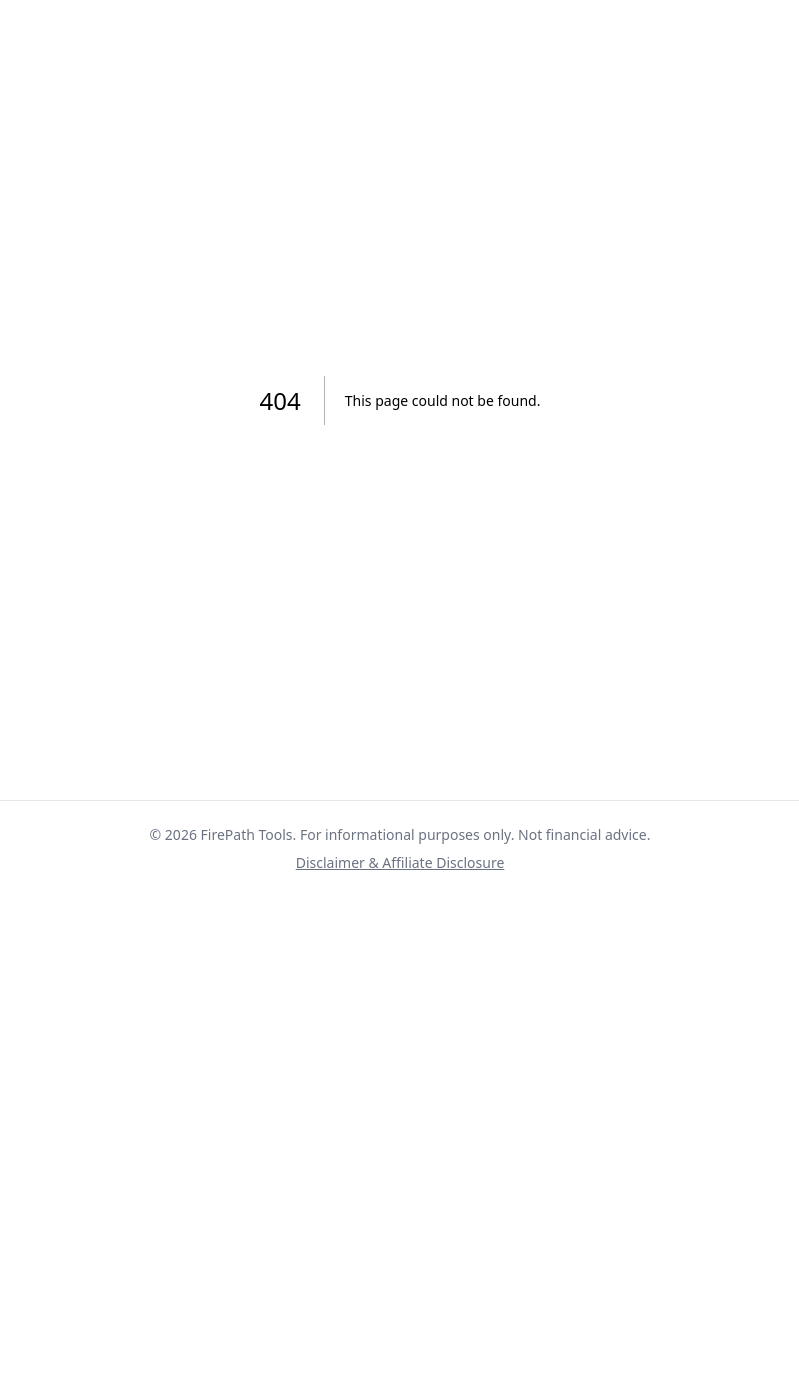
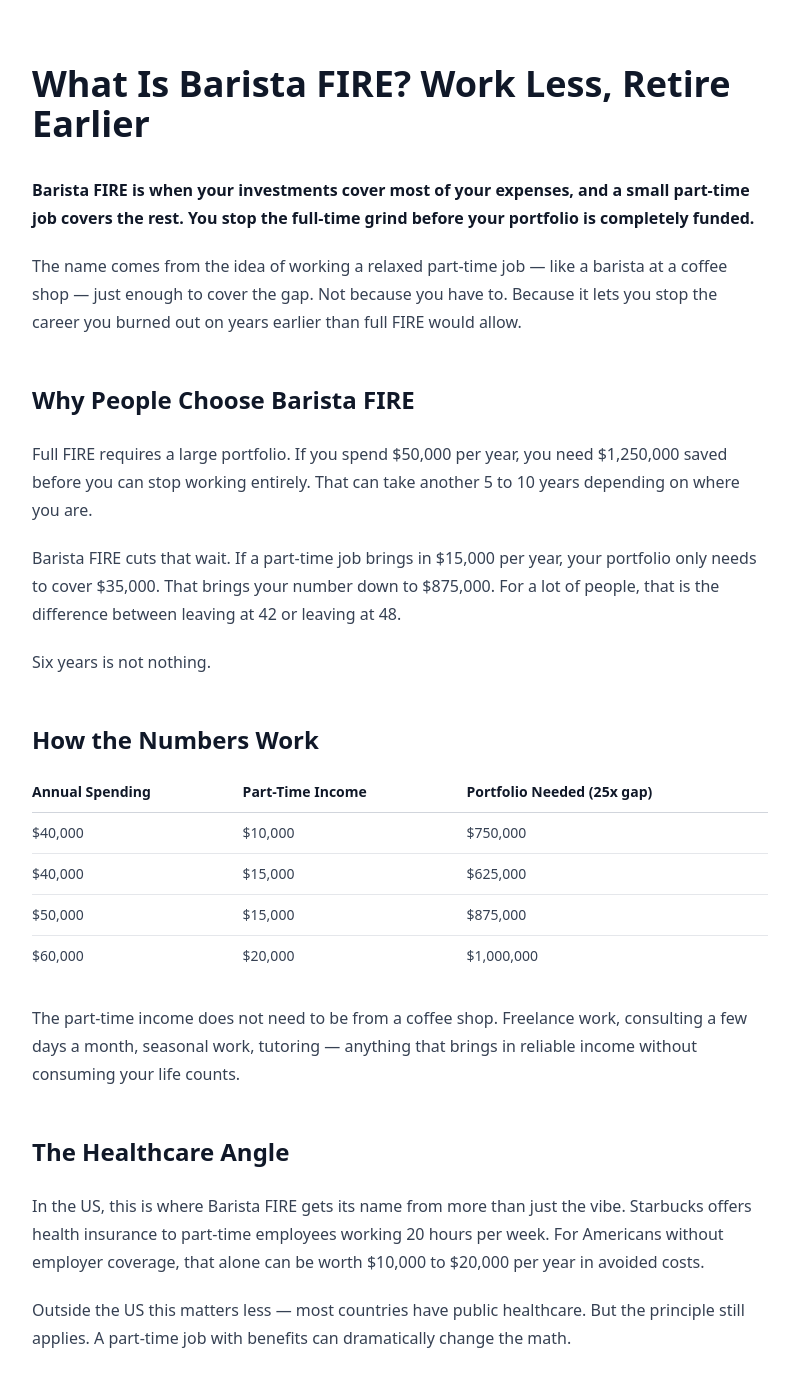
Before and after one commit to giraudsebastien79000-max/firepathtools, a Next.js app: page /blog/what-is-barista-fire in a window 1280 px wide. Before the commit this address had no page. Shown: the top 1386 px of the page, without its empty margins (240-1039 px from the left). Before the commit the page ends 897 px from the top, so only its background shows below. Built offline with nearby package versions, Linux system fonts and the light colour scheme.

Commit message:
Add article: What is Barista FIRE

```diff
--- /dev/null
+++ b/app/blog/what-is-barista-fire/page.tsx
@@ -0,0 +1,95 @@
+import type { Metadata } from 'next'
+
+export const metadata: Metadata = {
+  title: 'What Is Barista FIRE? Work Less, Retire Earlier | FirePath Tools',
+  description: 'Barista FIRE means having enough invested that a small part-time income covers the rest. You stop the grind before your portfolio is fully funded. Here is how it works.',
+}
+
+export default function Page() {
+  return (
+    <article className="max-w-3xl mx-auto px-4 py-16 prose prose-gray">
+      <h1>What Is Barista FIRE? Work Less, Retire Earlier</h1>
+
+      <p><strong>Barista FIRE is when your investments cover most of your expenses, and a small part-time job covers the rest. You stop the full-time grind before your portfolio is completely funded.</strong></p>
+
+      <p>The name comes from the idea of working a relaxed part-time job — like a barista at a coffee shop — just enough to cover the gap. Not because you have to. Because it lets you stop the career you burned out on years earlier than full FIRE would allow.</p>
+
+      <h2>Why People Choose Barista FIRE</h2>
+
+      <p>Full FIRE requires a large portfolio. If you spend $50,000 per year, you need $1,250,000 saved before you can stop working entirely. That can take another 5 to 10 years depending on where you are.</p>
+
+      <p>Barista FIRE cuts that wait. If a part-time job brings in $15,000 per year, your portfolio only needs to cover $35,000. That brings your number down to $875,000. For a lot of people, that is the difference between leaving at 42 or leaving at 48.</p>
+
+      <p>Six years is not nothing.</p>
+
+      <h2>How the Numbers Work</h2>
+
+      <table>
+        <thead>
+          <tr>
+            <th>Annual Spending</th>
+            <th>Part-Time Income</th>
+            <th>Portfolio Needed (25x gap)</th>
+          </tr>
+        </thead>
+        <tbody>
+          <tr><td>$40,000</td><td>$10,000</td><td>$750,000</td></tr>
+          <tr><td>$40,000</td><td>$15,000</td><td>$625,000</td></tr>
+          <tr><td>$50,000</td><td>$15,000</td><td>$875,000</td></tr>
+          <tr><td>$60,000</td><td>$20,000</td><td>$1,000,000</td></tr>
+        </tbody>
+      </table>
+
+      <p>The part-time income does not need to be from a coffee shop. Freelance work, consulting a few days a month, seasonal work, tutoring — anything that brings in reliable income without consuming your life counts.</p>
+
+      <h2>The Healthcare Angle</h2>
+
+      <p>In the US, this is where Barista FIRE gets its name from more than just the vibe. Starbucks offers health insurance to part-time employees working 20 hours per week. For Americans without employer coverage, that alone can be worth $10,000 to $20,000 per year in avoided costs.</p>
+
+      <p>Outside the US this matters less — most countries have public healthcare. But the principle still applies. A part-time job with benefits can dramatically change the math.</p>
+
+      <h2>Barista FIRE vs Coast FIRE</h2>
+
+      <p>These two get confused a lot. They are different things.</p>
+
+      <p>Coast FIRE means your portfolio is large enough that you never need to add another dollar — it will grow to your full FIRE number on its own. You still need to cover 100% of your expenses through work or other income.</p>
+
+      <p>Barista FIRE means your portfolio is already covering most of your expenses. You just need a small top-up from part-time work. You are partially retired right now.</p>
+
+      <p>Coast FIRE is a milestone on the way. Barista FIRE is a destination some people choose to stay at permanently.</p>
+
+      <h2>Is Barista FIRE Really Retirement?</h2>
+
+      <p>Depends who you ask. Some people in the FIRE community are strict about this — if you are still working, you have not retired. Others see it differently.</p>
+
+      <p>Working 15 hours a week doing something you actually enjoy is not the same as working 50 hours a week in a job that is draining you. If you left a high-stress career to work part-time on your own terms, most people would call that a pretty good life.</p>
+
+      <p>The label matters less than the reality. The question is whether the life you are living is the one you want.</p>
+
+      <h2>The Risks to Know About</h2>
+
+      <p>The part-time income is not guaranteed. If you get sick, if the job disappears, if something changes — your portfolio suddenly has to cover everything. At $625,000 covering $40,000 per year that is a 6.4% withdrawal rate. That is aggressive. Markets could make that very uncomfortable very fast.</p>
+
+      <p>This is why most people who choose Barista FIRE build in some buffer. Either a slightly larger portfolio, a flexible spending plan, or both.</p>
+
+      <p>The other risk is lifestyle creep. Part-time work has a way of slowly becoming more hours, more responsibility, more stress. Worth being intentional about what you agreed to when you took the job.</p>
+
+      <h2>Who Barista FIRE Works Best For</h2>
+
+      <p>People who are burned out on their career but not on working entirely. People who want to keep some structure in their week. People who have skills they can monetize part-time without it taking over their life. People with a long runway who want to stop the full-time grind now rather than in six years.</p>
+
+      <p>It is not for everyone. Some people would rather wait and have the full number. But for a lot of people it is the option nobody told them existed.</p>
+
+      <hr />
+
+      <p><a href="/tools/fire-number">Calculate your full FIRE number and your Barista FIRE number side by side.</a></p>
+      <p><a href="/blog/what-is-coast-fire">Understand how Coast FIRE fits into the picture.</a></p>
+      <p><a href="/blog/what-is-the-25x-rule">See how the 25x rule applies to your Barista FIRE target.</a></p>
+
+      <hr />
+
+      <p><em>Written by the FirePath Team. Not financial advisors — just regular people who got tired of working without a plan.</em></p>
+      <p><small>All calculations use 25x as the portfolio multiplier. Individual results depend on spending, income sources, and market conditions.</small></p>
+    </article>
+  )
+}
```
